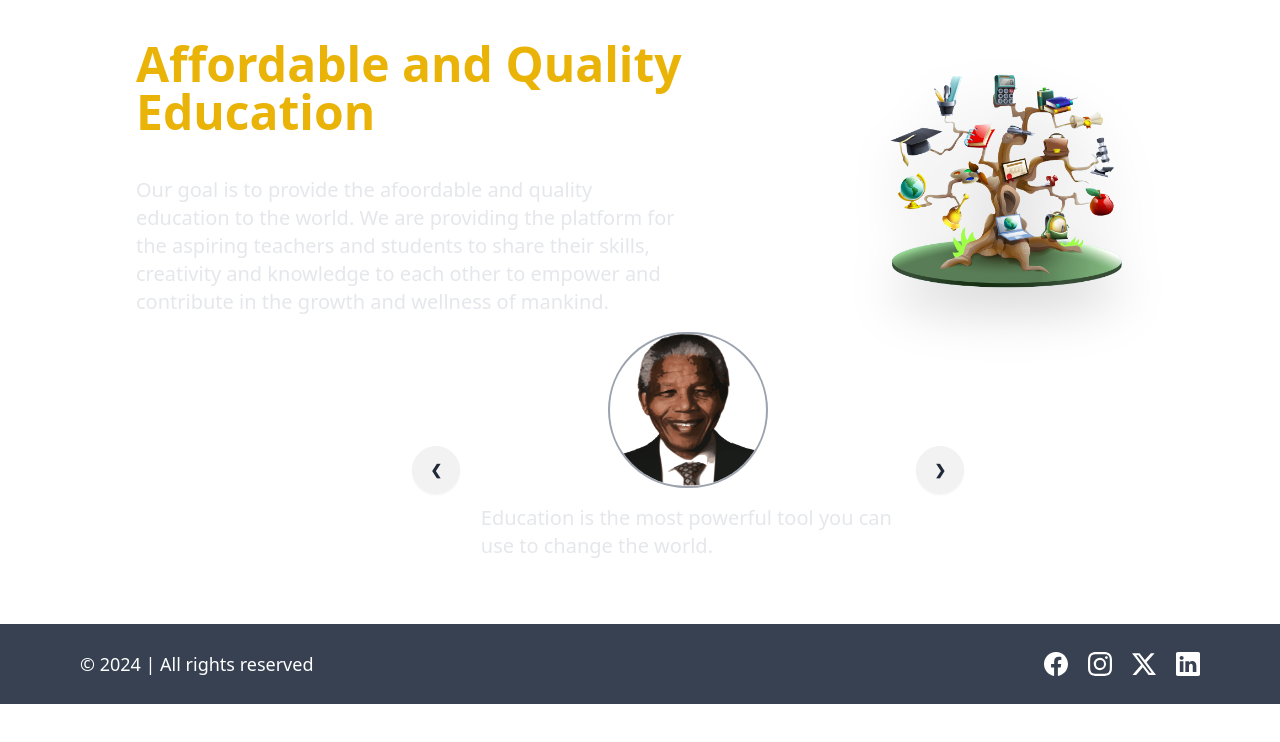
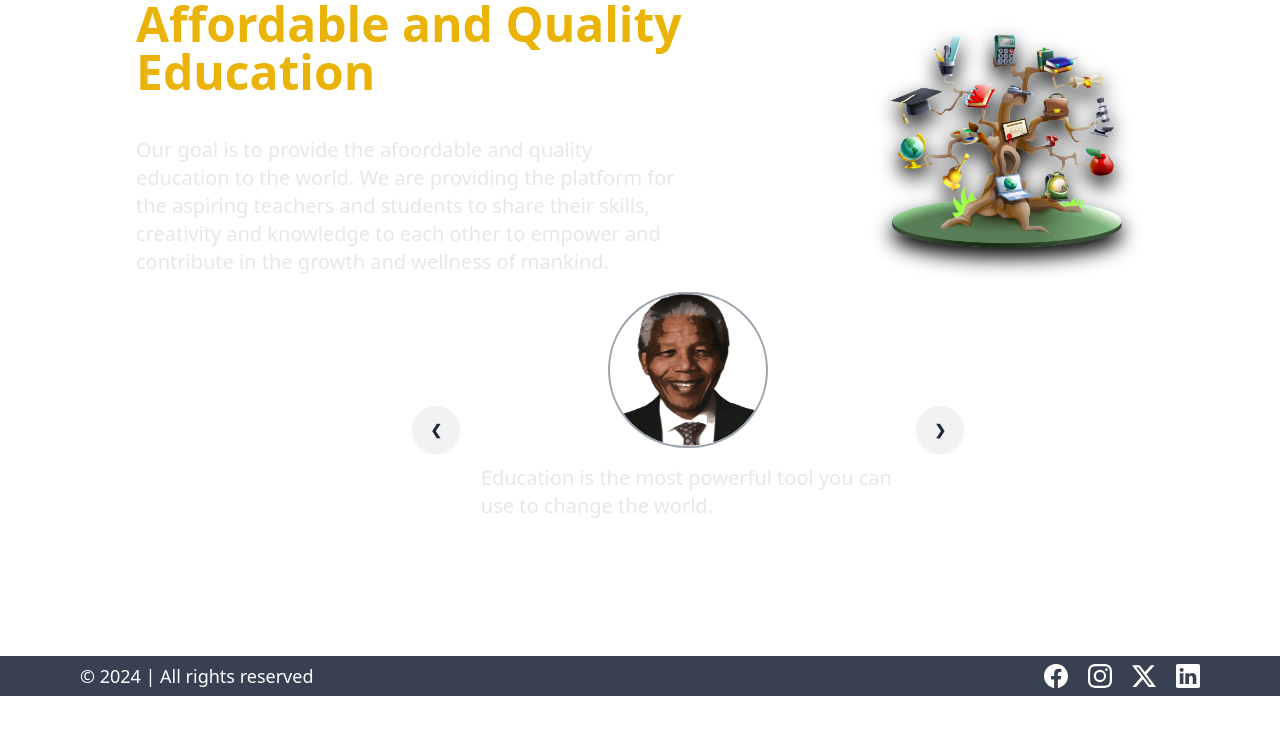
Before and after one commit to gauravaundkar017/ShikshaSetu-frontend, a React (Vite) app: page /about in a window 1280 px wide. Shown: the top 742 px of the page. Built offline with nearby package versions, Linux system fonts and the light colour scheme.

Commit message:
Added 404 NotFound Page

```diff
--- a/src/App.jsx
+++ b/src/App.jsx
@@ -4,6 +4,7 @@ import { Route, Routes } from 'react-router-dom'
 
 import AboutUs from './Pages/AboutUs';
 import HomePage from './Pages/HomePage';
+import NotFound from './Pages/NotFound';
 
 
 function App() {
@@ -13,6 +14,8 @@ function App() {
       <Routes>
         <Route path='/' element={<HomePage/>}></Route>
         <Route path='/about' element={<AboutUs/>}></Route>
+
+        <Route path='*' element={<NotFound/>}></Route>
       </Routes>
 
     </>
--- a/src/Components/Footer.jsx
+++ b/src/Components/Footer.jsx
@@ -5,7 +5,7 @@ export default function Footer() {
     const year = currentDate.getFullYear();
   return (
     <>
-        <footer className='relative left-0 bottom-0 h-[10vh] py-5 flex flex-col sm:flex-row items-center justify-between text-white bg-gray-700 sm:px-20'>
+        <footer className='relative  -bottom-8 h-[5vh] py-5 flex flex-col sm:flex-row items-center justify-between text-white bg-gray-700 sm:px-20'>
             <section className='text-lg '  >
                 &copy; {year} | All rights reserved
             </section>
--- a/src/Pages/AboutUs.jsx
+++ b/src/Pages/AboutUs.jsx
@@ -8,7 +8,7 @@ import HomeLayout from '../Layouts/HomeLayout';
 export default function AboutUs() {
   return (
     <HomeLayout>
-        <div className='ml-4 pl-20 pt-10 flex flex-col text-white'>
+        <div className='ml-4 pl-20 flex flex-col text-white'>
             <div className='flex items-center gap-5 mx-10'>
                 <section className='w-1/2 space-y-10'>
                     <h1 className="text-5xl text-yellow-500 font-semibold">
@@ -26,7 +26,7 @@ export default function AboutUs() {
                         <img
                             id="test1"
                             style={{
-                                filter: "drop-shadow(0px 10px 10px rgb(0,0,0));"
+                                filter: "drop-shadow(0px 10px 10px rgb(0,0,0))"
                             }}
                             alt="about main image"
                             className="drop-shadow-2xl"
@@ -34,7 +34,7 @@ export default function AboutUs() {
                         />
                     </div>
             </div>
-            <div className="carousel w-1/2 m-auto ">
+            <div className="carousel w-1/2 m-auto pb-10 ">
                     {celebrities && celebrities.map(celebrity => (<CarouselSlide
                                                                     {...celebrity}
                                                                     key={celebrity.slideNumber}
--- /dev/null
+++ b/src/Pages/NotFound.jsx
@@ -0,0 +1,20 @@
+import { useNavigate } from "react-router-dom";
+
+
+export default function NotFound() {
+    const navigate = useNavigate();
+    return (
+      <div className="h-screen w-full flex flex-col justify-center items-center bg-[#1A2238]">
+        <h1 className="text-9xl font-extrabold text-white tracking-widest">404</h1>
+        <div className="bg-black text-white px-2 text-sm rounded rotate-12 absolute">Page not found...</div>
+        <button className="mt-5 ">
+          <a className="relative inline-block text-sm font-medium text-[#fff]">
+            <span onClick={()=>navigate(-1)} className="relative block px-8 py-3 bg-[#1A2238] border border-[#FfF] rounded-lg hover:bg-white hover:text-blue-950 font-extrabold transition-all ease-in-out duration-300 tracking-widest">
+
+              Go Back
+            </span>
+          </a>
+        </button>
+      </div>
+    );
+  }
--- a/src/index.css
+++ b/src/index.css
@@ -5,5 +5,5 @@
 body{
   margin: auto;
   max-width: 1620px;
-  position: fixed;
+  position: relative;
 }
```
